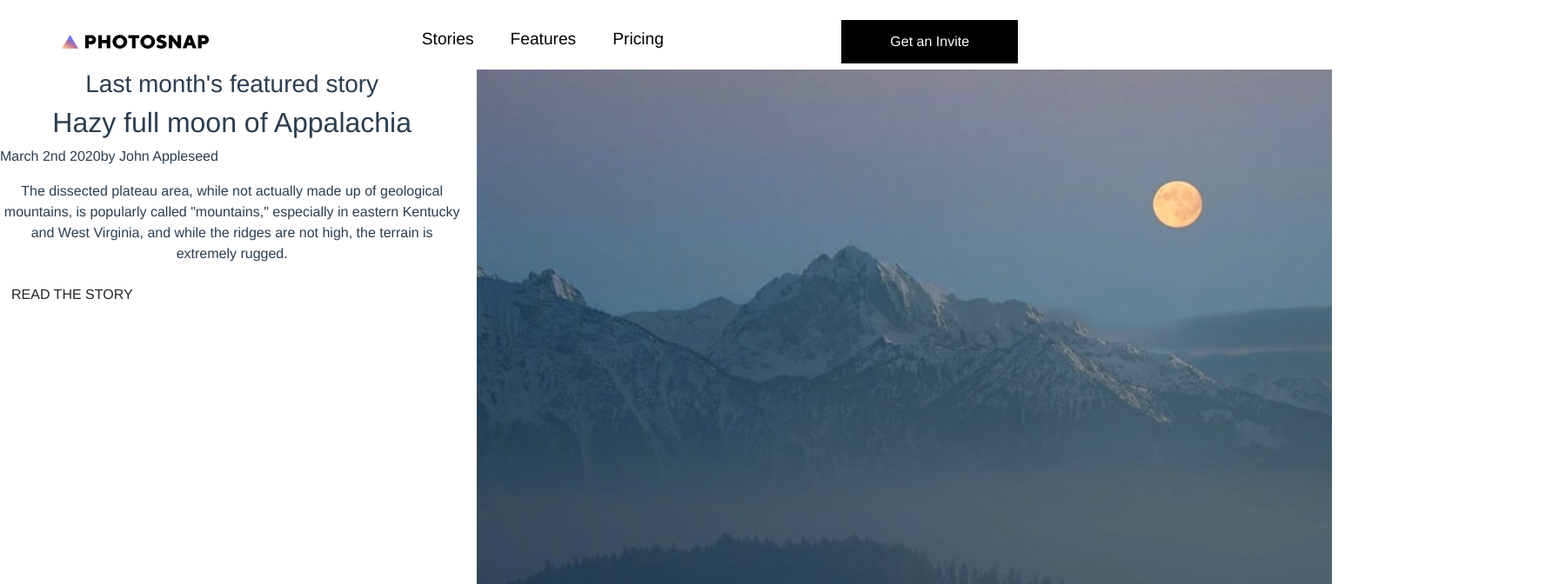
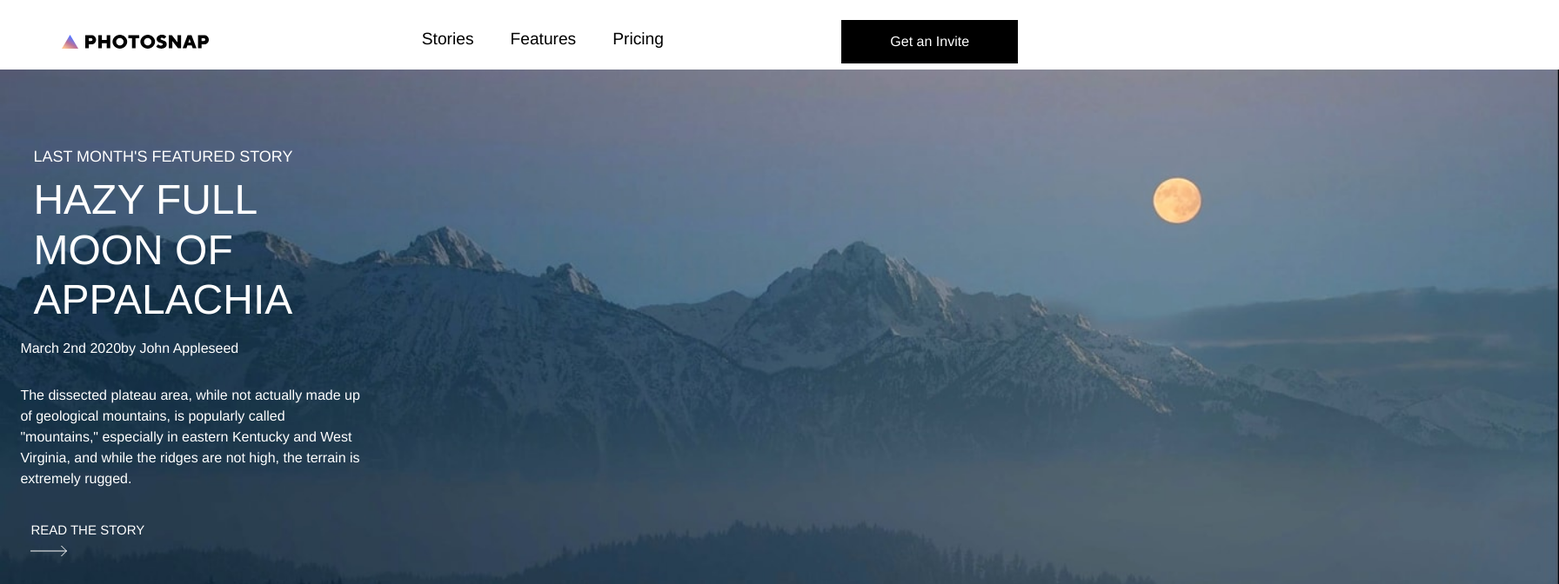
Before and after one commit to clf94-dev/photosnap-vue, a Vue app: page /stories in a window 1280 px wide. Shown: the top 672 px of the page at 87% size, 1792 px wide, since content can reach past the window. Built offline with nearby package versions, Linux system fonts and the light colour scheme.

Commit message:
added style TopStories

```diff
--- a/src/components/TopStories.vue
+++ b/src/components/TopStories.vue
@@ -22,7 +22,7 @@
         </b-row>
            </b-col>
            <b-col class="img-col" xs="12" sm="5" md="7" lg="7">
-               <img :src=" topStoriesD " :srcset="`${topStoriesT} 1000w,${topStoriesT} 900w, ${topStoriesM} 600w`" alt="moon of appalacia" />
+               <img :src=" topStoriesD " :srcset="`${topStoriesD} 1000w,${topStoriesT} 999w, ${topStoriesM} 600w`" alt="moon of appalacia" />
            </b-col>
        </b-row>
    </b-container>
@@ -43,5 +43,126 @@ arrowW: require("../assets/images/shared/desktop/arrow copy.svg"),
 </script>
 
 <style scoped>
+.topStory-cont {
+  padding: 0;
+}
+
+.topStory-cont .text-col {
+  width: 42%;
+  padding: 7% 10% 5% 3%;
+  color: #ffffff;
+    text-align: start;
+}
+
+@media screen and (max-width: 500px) {
+  .topStory-cont .text-col {
+    width: 100%;
+  }
+}
+
+@media screen and (min-width: 500px) and (max-width: 800px) {
+  .topStory-cont .text-col {
+    width: 58%;
+  }
+}
+
+@media screen and (max-width: 720px) {
+  .topStory-cont .text-col {
+    padding: 47% 10% 10% 7%;
+    background-color: #000000;
+    min-height: 650px;
+    color: #ffffff;
+  }
+}
+
+.topStory-cont .text-col h3 {
+  font-size: 18px;
+  text-transform: uppercase;
+  margin-bottom: 10px;
+}
+
+.topStory-cont .text-col h2 {
+  font-size: 48px !important;
+  text-transform: uppercase;
+  font-weight: normal;
+  margin-bottom: 15px;
+}
+
+@media screen and (min-width: 756px) {
+  .topStory-cont .text-col h2 {
+    padding-right: 25%;
+  }
+}
+
+.topStory-cont .text-col p {
+  font-size: 16px;
+  margin-bottom: 30px;
+  line-height: 1.5rem;
+}
+
+.topStory-cont .text-col .btn {
+  width: 100%;
+  height: 50px;
+  background-color: transparent;
+  border: none;
+  font-size: 15px;
+  color: #ffffff;
+  text-align: start;
+  text-transform: uppercase;
+}
+
+.topStory-cont .text-col .btn.white {
+  color: #ffffff !important;
+}
+
+.topStory-cont .text-col .btn:hover {
+  transition: all 0.3s ease;
+  cursor: pointer;
+}
+
+.topStory-cont .text-col .author-p {
+  margin-left: 20px !important;
+  font-weight: bold;
+}
+
+@media screen and (min-width: 720px) {
+  .topStory-cont .text-col .author-p {
+    margin-left: 30px;
+  }
+}
+
+@media screen and (min-width: 720px) {
+  .topStory-cont .img-col {
+    position: absolute;
+    z-index: -1;
+
+  }
+}
+.topStory-cont .img-col{
+    padding: 0;
+
+}
+
+.topStory-cont .img-col img {
+  width: 100%;
+}
+
+@media screen and (min-width: 1001px) {
+  .topStory-cont .img-col img {
+    width: 240%;
+  }
+}
+
+@media screen and (min-width: 600px) and (max-width: 999px) {
+  .topStory-cont .img-col img {
+    width: 240%;
+  }
+}
+
+@media screen and (max-width: 756px) {
+  .topStory-cont {
+    flex-direction: column-reverse !important;
+  }
+}
 
 </style>
```
